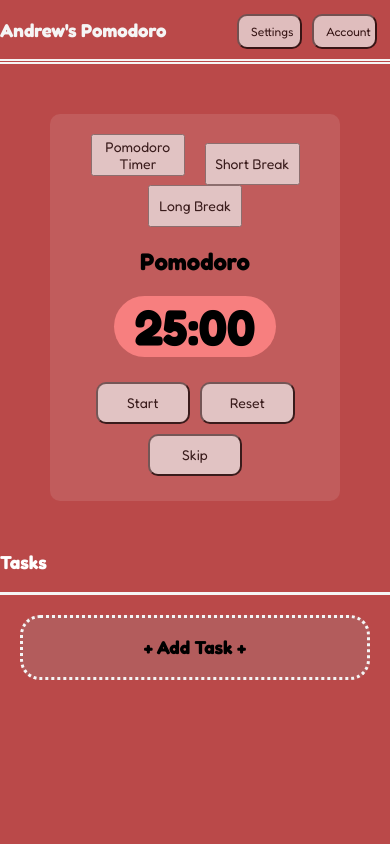
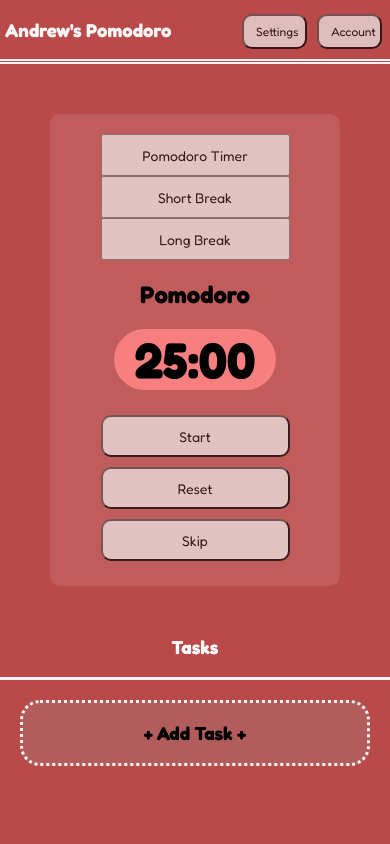
Before and after one commit to chanthakoun2002/pomodoro-application, a React (Create React App) app in the folder frontend/: page / in a window 390 px wide. Shown: the top 844 px of the page. Built offline with nearby package versions, Linux system fonts and the light colour scheme.

Commit message:
adjusted syles

```diff
--- a/frontend/src/App.css
+++ b/frontend/src/App.css
@@ -396,15 +396,19 @@ footer {
     /* flex-direction: row;
     align-items:center; */
     width: 100%;
+    padding-left: 5px;
   }
 
   .timer-component-time-selection button,
   .timer-component-actions button {
-    width: 35%;
+    width: 70%;
   }
 
   .information-component {
     padding: 20px;
+  }
+  .tasks-header {
+    text-align: center;
   }
 }
 
```
